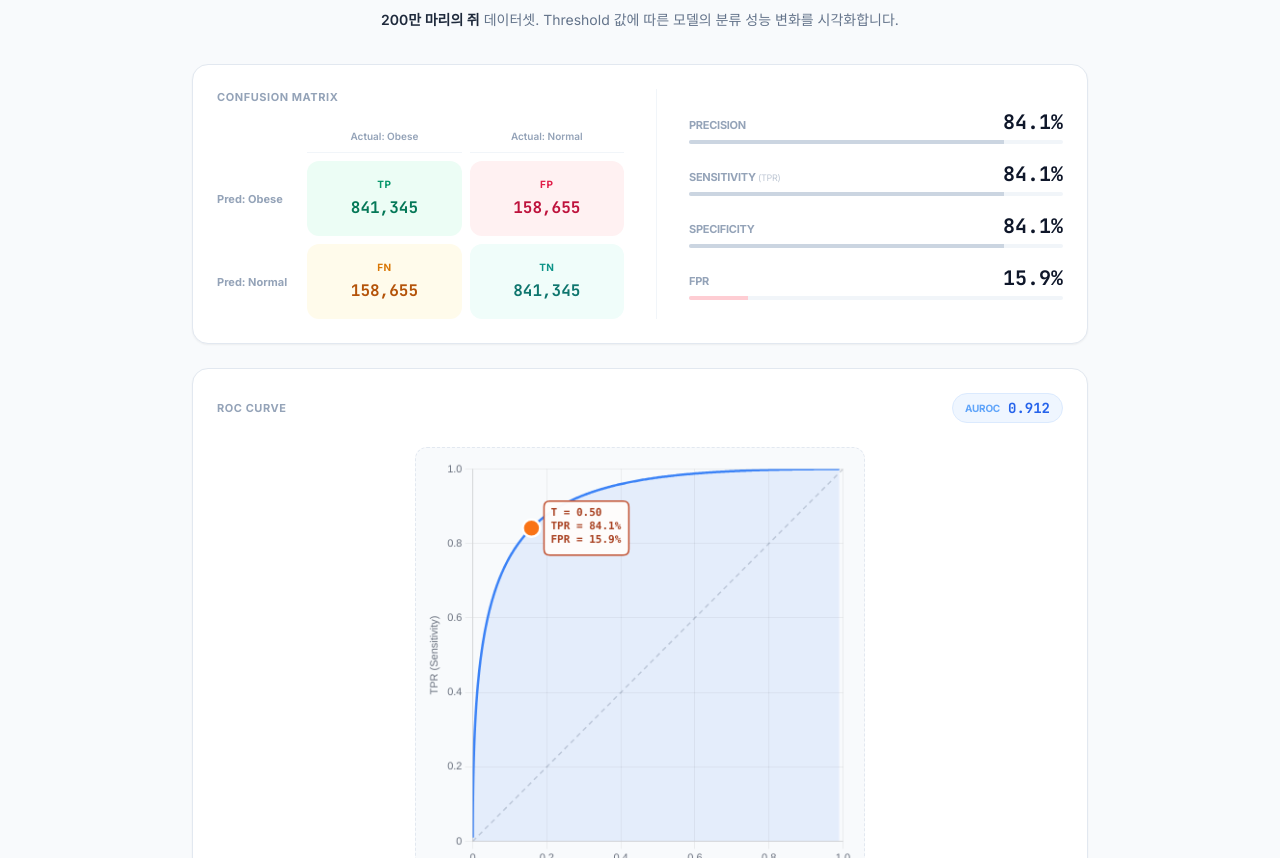
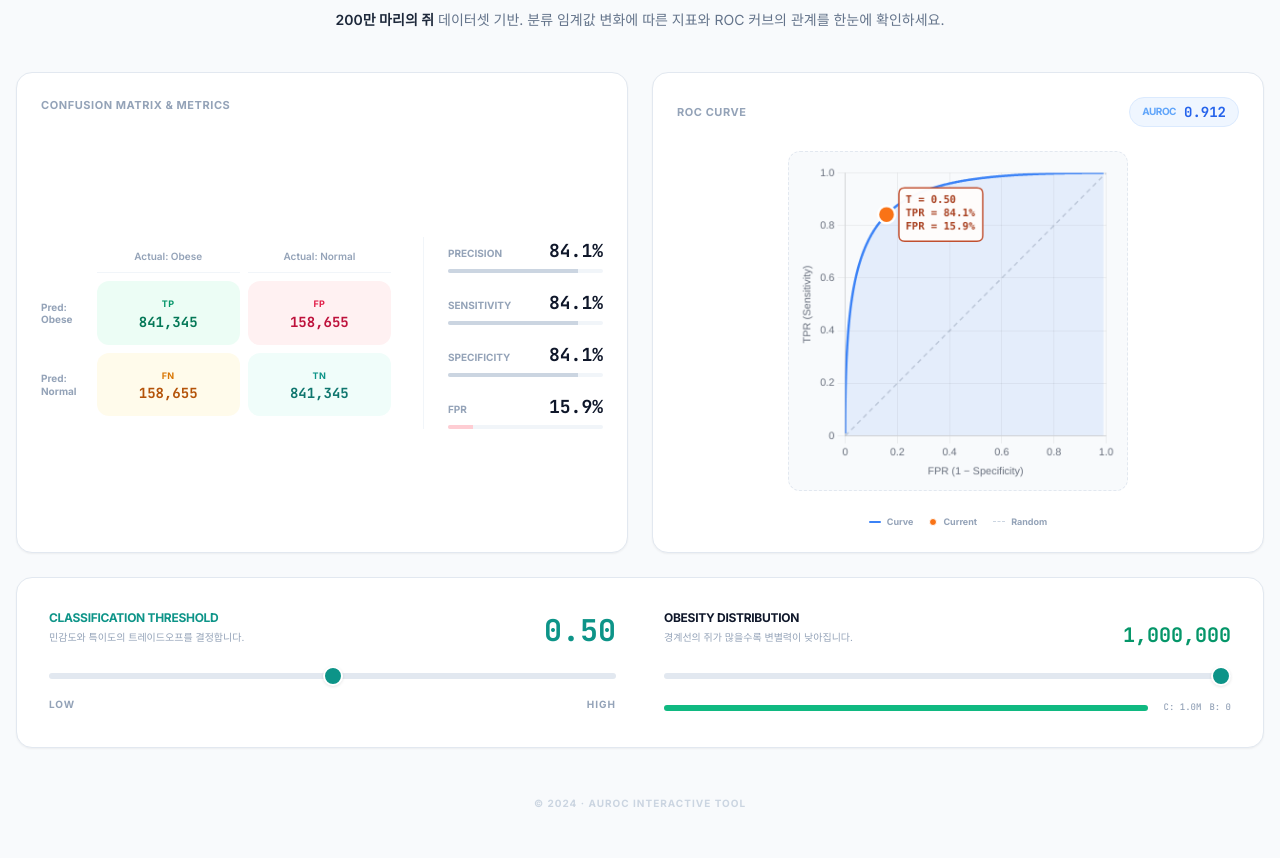
Before and after one commit to 2JIHAN/pages, a plain HTML site: page auroc-interactive/index.html in a window 1280 px wide. Shown: the part 94-952 px from the top of the page. Drawn offline with nearby package versions, Linux system fonts and the light colour scheme.

Commit message:
refactor: reorganize layout and improve UI responsiveness for AUROC interactive explainer

```diff
--- a/auroc-interactive/index.html
+++ b/auroc-interactive/index.html
@@ -77,59 +77,61 @@
 </head>
 <body class="bg-slate-50 text-slate-900 font-sans min-h-screen py-8 px-4">
 
-  <header class="max-w-4xl mx-auto text-center mb-8">
+  <header class="max-w-7xl mx-auto text-center mb-10">
     <div class="text-[10px] tracking-[0.2em] uppercase text-teal-600 font-bold mb-2">Interactive Explainer</div>
     <h1 class="text-3xl font-extrabold tracking-tight text-slate-900 mb-3">
       Understanding AUROC
     </h1>
     <p class="text-slate-500 text-sm leading-relaxed max-w-2xl mx-auto">
-      <span class="font-semibold text-slate-800">200만 마리의 쥐</span> 데이터셋.
-      Threshold 값에 따른 모델의 분류 성능 변화를 시각화합니다.
+      <span class="font-semibold text-slate-800">200만 마리의 쥐</span> 데이터셋 기반.
+      분류 임계값 변화에 따른 지표와 ROC 커브의 관계를 한눈에 확인하세요.
     </p>
   </header>
 
-  <main class="max-w-4xl mx-auto space-y-6">
+  <main class="max-w-7xl mx-auto space-y-6">
 
-    <!-- 1. TOP SECTION: Confusion Matrix & Metrics (NOW AT TOP) -->
-    <section class="bg-white border border-slate-200 rounded-2xl p-6 shadow-sm">
-      <div class="grid grid-cols-1 md:grid-cols-2 gap-8">
+    <!-- TOP ROW: Confusion Matrix/Metrics & ROC Curve -->
+    <div class="grid grid-cols-1 lg:grid-cols-2 gap-6 items-stretch">
 
-        <!-- Left: Confusion Matrix -->
-        <div>
-          <h2 class="text-[11px] font-bold tracking-wider uppercase text-slate-400 mb-6">Confusion Matrix</h2>
+      <!-- 1. LEFT: Confusion Matrix & Metrics -->
+      <section class="bg-white border border-slate-200 rounded-2xl p-6 shadow-sm flex flex-col">
+        <h2 class="text-[11px] font-bold tracking-wider uppercase text-slate-400 mb-6">Confusion Matrix & Metrics</h2>
+
+        <div class="flex-grow grid grid-cols-1 md:grid-cols-[1fr_auto] lg:grid-cols-1 xl:grid-cols-[1fr_auto] gap-8 items-center">
+
+          <!-- Confusion Matrix Sub-grid -->
           <div class="grid grid-cols-[auto_1fr_1fr] gap-2">
             <div></div>
             <div class="text-center text-[10px] font-semibold text-slate-400 pb-2 border-b border-slate-100">Actual: Obese</div>
             <div class="text-center text-[10px] font-semibold text-slate-400 pb-2 border-b border-slate-100">Actual: Normal</div>
 
-            <div class="flex items-center text-[11px] font-bold text-slate-400 pr-3 whitespace-nowrap">Pred: Obese</div>
+            <div class="flex items-center text-[10px] font-bold text-slate-400 pr-3 whitespace-nowrap leading-tight">Pred:<br>Obese</div>
             <div class="bg-emerald-50 rounded-xl p-4 text-center">
-              <div class="text-[10px] font-bold text-emerald-600 tracking-wider mb-1">TP</div>
-              <div id="tp" class="font-mono text-base font-bold text-emerald-700">—</div>
+              <div class="text-[9px] font-bold text-emerald-600 tracking-wider mb-1">TP</div>
+              <div id="tp" class="font-mono text-sm font-bold text-emerald-700 leading-none">—</div>
             </div>
             <div class="bg-rose-50 rounded-xl p-4 text-center">
-              <div class="text-[10px] font-bold text-rose-600 tracking-wider mb-1">FP</div>
-              <div id="fp" class="font-mono text-base font-bold text-rose-700">—</div>
+              <div class="text-[9px] font-bold text-rose-600 tracking-wider mb-1">FP</div>
+              <div id="fp" class="font-mono text-sm font-bold text-rose-700 leading-none">—</div>
             </div>
 
-            <div class="flex items-center text-[11px] font-bold text-slate-400 pr-3 whitespace-nowrap">Pred: Normal</div>
+            <div class="flex items-center text-[10px] font-bold text-slate-400 pr-3 whitespace-nowrap leading-tight">Pred:<br>Normal</div>
             <div class="bg-amber-50 rounded-xl p-4 text-center">
-              <div class="text-[10px] font-bold text-amber-600 tracking-wider mb-1">FN</div>
-              <div id="fn" class="font-mono text-base font-bold text-amber-700">—</div>
+              <div class="text-[9px] font-bold text-amber-600 tracking-wider mb-1">FN</div>
+              <div id="fn" class="font-mono text-sm font-bold text-amber-700 leading-none">—</div>
             </div>
             <div class="bg-teal-50 rounded-xl p-4 text-center">
-              <div class="text-[10px] font-bold text-teal-600 tracking-wider mb-1">TN</div>
-              <div id="tn" class="font-mono text-base font-bold text-teal-700">—</div>
-            </div>
+              <div class="text-[9px] font-bold text-teal-600 tracking-wider mb-1">TN</div>
+              <div id="tn" class="font-mono text-sm font-bold text-teal-700 leading-none">—</div>
             </div>
           </div>
 
-        <!-- Right: Metrics List -->
-        <div class="flex flex-col justify-center space-y-4 pt-6 md:pt-0 md:pl-8 md:border-l md:border-slate-100">
+          <!-- Metrics Sub-list -->
+          <div class="flex flex-col justify-center space-y-4 min-w-[180px] md:pl-6 md:border-l lg:pl-0 lg:border-l-0 xl:pl-6 xl:border-l border-slate-100">
             <div>
               <div class="flex justify-between items-baseline mb-1">
-              <span class="text-[11px] font-bold text-slate-400 uppercase tracking-tight">Precision</span>
-              <span id="val-precision" class="font-mono text-xl font-bold text-slate-900">—</span>
+                <span class="text-[10px] font-bold text-slate-400 uppercase">Precision</span>
+                <span id="val-precision" class="font-mono text-lg font-bold text-slate-900">—</span>
               </div>
               <div class="w-full h-1 bg-slate-100 rounded-full overflow-hidden">
                 <div id="bar-precision" class="h-full bg-slate-300 transition-all duration-300"></div>
@@ -138,8 +140,8 @@
 
             <div>
               <div class="flex justify-between items-baseline mb-1">
-              <span class="text-[11px] font-bold text-slate-400 uppercase tracking-tight">Sensitivity <span class="text-[9px] font-normal opacity-60">(TPR)</span></span>
-              <span id="val-sensitivity" class="font-mono text-xl font-bold text-slate-900">—</span>
+                <span class="text-[10px] font-bold text-slate-400 uppercase">Sensitivity</span>
+                <span id="val-sensitivity" class="font-mono text-lg font-bold text-slate-900">—</span>
               </div>
               <div class="w-full h-1 bg-slate-100 rounded-full overflow-hidden">
                 <div id="bar-sensitivity" class="h-full bg-slate-300 transition-all duration-300"></div>
@@ -148,8 +150,8 @@
 
             <div>
               <div class="flex justify-between items-baseline mb-1">
-              <span class="text-[11px] font-bold text-slate-400 uppercase tracking-tight">Specificity</span>
-              <span id="val-specificity" class="font-mono text-xl font-bold text-slate-900">—</span>
+                <span class="text-[10px] font-bold text-slate-400 uppercase">Specificity</span>
+                <span id="val-specificity" class="font-mono text-lg font-bold text-slate-900">—</span>
               </div>
               <div class="w-full h-1 bg-slate-100 rounded-full overflow-hidden">
                 <div id="bar-specificity" class="h-full bg-slate-300 transition-all duration-300"></div>
@@ -158,102 +160,91 @@
 
             <div>
               <div class="flex justify-between items-baseline mb-1">
-              <span class="text-[11px] font-bold text-slate-400 uppercase tracking-tight">FPR</span>
-              <span id="val-fpr" class="font-mono text-xl font-bold text-slate-900">—</span>
+                <span class="text-[10px] font-bold text-slate-400 uppercase text-rose-400">FPR</span>
+                <span id="val-fpr" class="font-mono text-lg font-bold text-slate-900">—</span>
               </div>
               <div class="w-full h-1 bg-slate-100 rounded-full overflow-hidden">
                 <div id="bar-fpr" class="h-full bg-rose-200 transition-all duration-300"></div>
               </div>
             </div>
           </div>
+
         </div>
       </section>
 
-    <!-- 2. MIDDLE SECTION: ROC Curve (SQUARE RATIO) -->
-    <section class="bg-white border border-slate-200 rounded-2xl p-6 shadow-sm">
+      <!-- 2. RIGHT: ROC Curve -->
+      <section class="bg-white border border-slate-200 rounded-2xl p-6 shadow-sm flex flex-col">
         <div class="flex justify-between items-center mb-6">
           <h2 class="text-[11px] font-bold tracking-wider uppercase text-slate-400">ROC Curve</h2>
           <div class="bg-blue-50 border border-blue-100 rounded-full px-3 py-1 flex items-center gap-2">
-          <span class="text-[10px] font-bold text-blue-400 uppercase tracking-tight">AUROC</span>
+            <span class="text-[10px] font-bold text-blue-400 tracking-tighter uppercase">AUROC</span>
             <span id="auroc-val" class="font-mono text-sm font-bold text-blue-600">—</span>
           </div>
         </div>
 
-      <div class="max-w-[450px] mx-auto">
-        <div class="relative w-full aspect-square bg-slate-50 rounded-xl border border-dashed border-slate-200 flex items-center justify-center overflow-hidden">
+        <div class="flex-grow flex items-center justify-center">
+          <div class="w-full max-w-[340px] aspect-square bg-slate-50 rounded-xl border border-dashed border-slate-200 relative overflow-hidden">
             <canvas id="roc" class="p-2"></canvas>
           </div>
         </div>
 
-      <div class="flex flex-wrap gap-4 text-[10px] font-bold text-slate-400 justify-center mt-6">
-        <div class="flex items-center gap-2">
-          <span class="w-4 h-0.5 bg-blue-500 rounded-full"></span>
-          <span>ROC curve</span>
-        </div>
-        <div class="flex items-center gap-2">
-          <span class="w-2.5 h-2.5 rounded-full bg-orange-500 border-2 border-white shadow-sm shadow-orange-100"></span>
-          <span>Threshold Point</span>
-        </div>
-        <div class="flex items-center gap-2">
-          <span class="w-4 border-t-[1.5px] border-dashed border-slate-300"></span>
-          <span>Random</span>
-        </div>
+        <div class="flex flex-wrap gap-4 text-[9px] font-bold text-slate-400 justify-center mt-6">
+          <div class="flex items-center gap-1.5"><span class="w-3 h-0.5 bg-blue-500 rounded-full"></span> Curve</div>
+          <div class="flex items-center gap-1.5"><span class="w-2 h-2 rounded-full bg-orange-500 border-white border"></span> Current</div>
+          <div class="flex items-center gap-1.5"><span class="w-3 border-t border-dashed border-slate-300"></span> Random</div>
         </div>
       </section>
 
-    <!-- 3. BOTTOM SECTION: Controls (COMBINED IN ONE CARD) -->
-    <section class="bg-white border border-slate-200 rounded-2xl p-8 shadow-sm space-y-10">
+    </div>
+
+    <!-- 3. BOTTOM ROW: Controls -->
+    <section class="bg-white border border-slate-200 rounded-2xl p-8 shadow-sm">
+      <div class="grid grid-cols-1 md:grid-cols-2 gap-12">
 
         <!-- Control 1: Threshold -->
         <div>
           <div class="flex justify-between items-end mb-4">
             <div class="space-y-1">
-            <h3 class="text-xs font-bold text-slate-900 uppercase tracking-tight">Classification Threshold</h3>
-            <p class="text-[10px] text-slate-400">기준점이 높을수록 더 엄격하게 비만을 판정합니다.</p>
+              <h3 class="text-xs font-bold text-slate-900 uppercase tracking-tight text-teal-600">Classification Threshold</h3>
+              <p class="text-[10px] text-slate-400">민감도와 특이도의 트레이드오프를 결정합니다.</p>
             </div>
             <div id="thresh-val" class="font-mono text-3xl font-bold text-teal-600 leading-none">0.50</div>
           </div>
           <input type="range" id="thresh" min="0" max="1" step="0.01" value="0.5" class="accent-teal-600">
-        <div class="flex justify-between mt-3 text-[10px] text-slate-400 font-bold uppercase tracking-tighter">
-          <span>All Obese (0.0)</span>
-          <span>All Normal (1.0)</span>
+          <div class="flex justify-between mt-3 text-[10px] text-slate-400 font-bold uppercase tracking-widest">
+            <span>Low</span>
+            <span>High</span>
           </div>
         </div>
-
-      <hr class="border-slate-100">
 
         <!-- Control 2: Obesity Distribution -->
         <div>
           <div class="flex justify-between items-end mb-4">
             <div class="space-y-1">
-            <h3 class="text-xs font-bold text-slate-900 uppercase tracking-tight">Obesity Distribution</h3>
-            <p class="text-[10px] text-slate-400">경계선Case가 많을수록 모델의 변별력(AUROC)이 떨어집니다.</p>
+              <h3 class="text-xs font-bold text-slate-900 uppercase tracking-tight text-emerald-600">Obesity Distribution</h3>
+              <p class="text-[10px] text-slate-400">경계선의 쥐가 많을수록 변별력이 낮아집니다.</p>
             </div>
             <div id="clear-val" class="font-mono text-xl font-bold text-emerald-600 leading-none">1,000,000</div>
           </div>
-
           <input type="range" id="clear-slider" min="0" max="1000000" step="10000" value="1000000" class="accent-emerald-600">
-
-        <div class="flex justify-between mt-4 text-[10px] font-bold mb-2">
-          <span class="text-emerald-600 uppercase">Clear Cases</span>
-          <span class="text-amber-600 uppercase">Borderline Cases</span>
+          <div class="flex justify-between mt-4 items-center">
+            <div class="h-1.5 flex-grow bg-slate-100 rounded-full overflow-hidden mr-4">
+              <div id="clear-bar" class="h-full bg-emerald-500 transition-all duration-150" style="width: 100%"></div>
+            </div>
+            <div class="flex gap-2 text-[9px] font-mono text-slate-400 whitespace-nowrap">
+              <span>C: <span id="clear-count">1.0M</span></span>
+              <span>B: <span id="border-count">0</span></span>
+            </div>
+          </div>
         </div>
 
-        <div class="h-1.5 bg-slate-100 rounded-full overflow-hidden">
-          <div id="clear-bar" class="h-full bg-emerald-500 transition-all duration-150" style="width: 100%"></div>
-        </div>
-
-        <div class="flex justify-between mt-1 text-[10px] font-mono text-slate-400">
-          <span id="clear-count">1,000,000</span>
-          <span id="border-count">0</span>
-        </div>
       </div>
     </section>
 
   </main>
 
-  <footer class="mt-12 text-center text-slate-300 text-[10px] font-bold uppercase tracking-[0.2em]">
-    &copy; 2024 &middot; AUROC Interactive
+  <footer class="mt-12 text-center text-slate-300 text-[10px] font-bold uppercase tracking-widest">
+    &copy; 2024 &middot; AUROC Interactive Tool
   </footer>
 
   <script src="script.js"></script>
```
Lines whose indentation alone changed are shown as unchanged.
